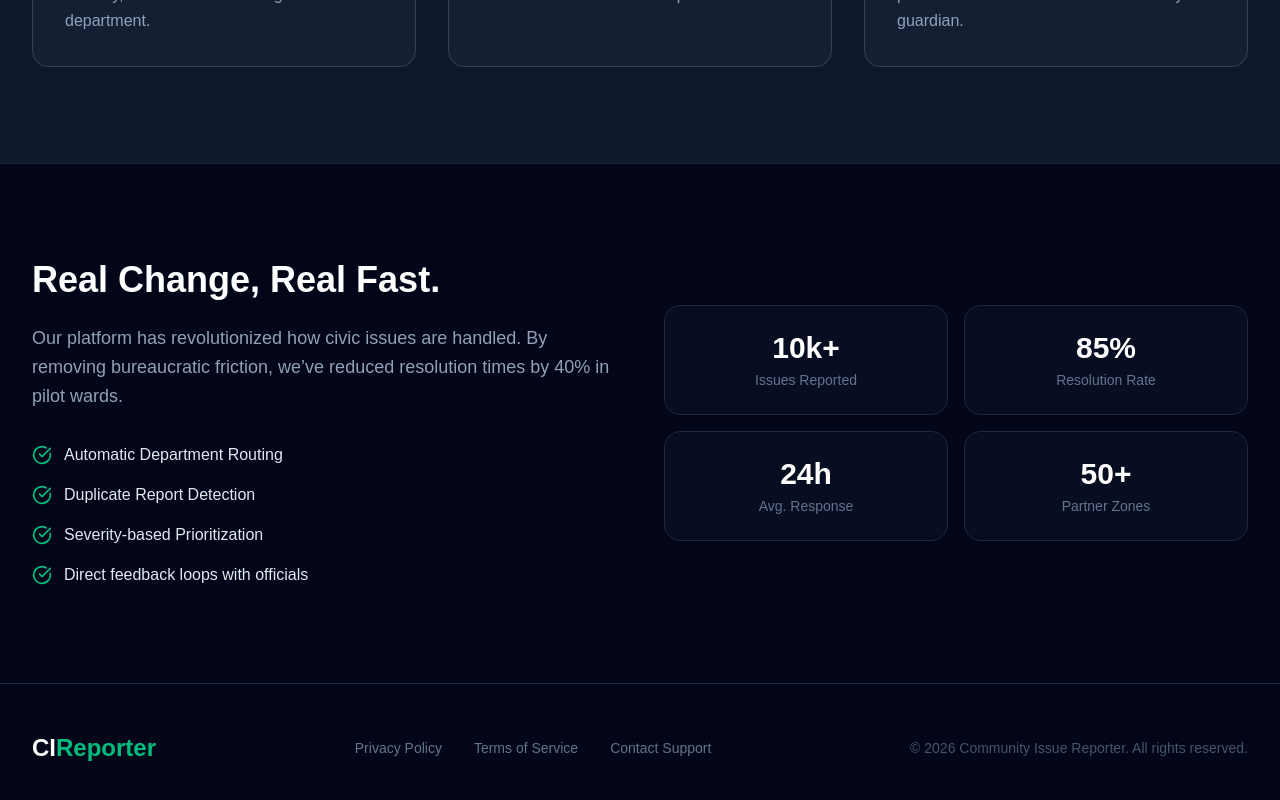
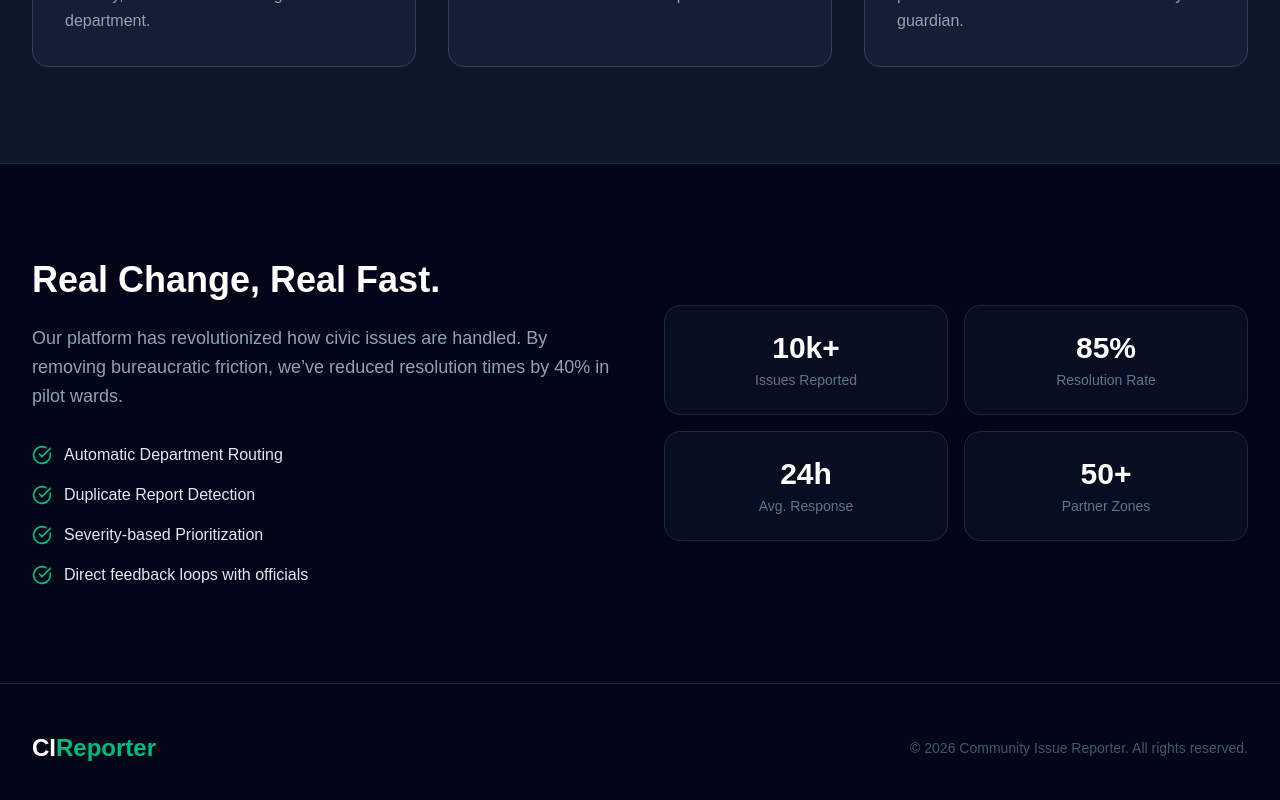
Before and after one commit to thecoderwithHat/community-issue, a Next.js app: page / in a window 1280 px wide. Shown: the part 1187-1987 px from the top of the page. Built offline with nearby package versions, Linux system fonts and the light colour scheme; no server answers.

Commit message:
fix: Remove unused footer links for a cleaner layout

```diff
--- a/app/page.tsx
+++ b/app/page.tsx
@@ -120,11 +120,6 @@ export default function LandingPage() {
       <footer className="bg-slate-950 py-12 border-t border-slate-800">
         <div className="max-w-7xl mx-auto px-4 sm:px-6 lg:px-8 flex flex-col md:flex-row justify-between items-center gap-6">
           <div className="text-2xl font-bold text-white">CI<span className="text-emerald-500">Reporter</span></div>
-          <div className="flex gap-8 text-slate-500 text-sm font-medium">
-            <Link href="#" className="hover:text-white transition-colors">Privacy Policy</Link>
-            <Link href="#" className="hover:text-white transition-colors">Terms of Service</Link>
-            <Link href="#" className="hover:text-white transition-colors">Contact Support</Link>
-          </div>
           <p className="text-slate-600 text-sm">© 2026 Community Issue Reporter. All rights reserved.</p>
         </div>
       </footer>
```
